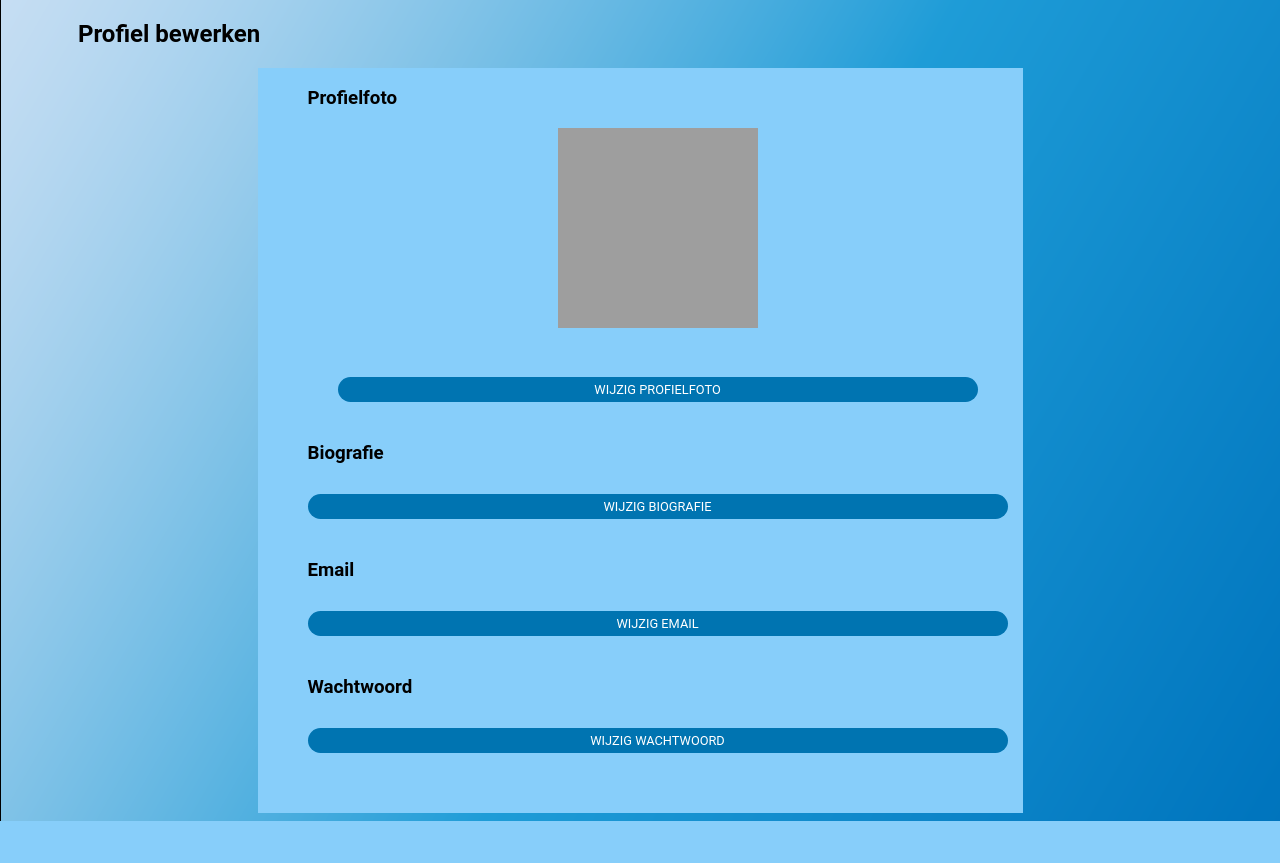
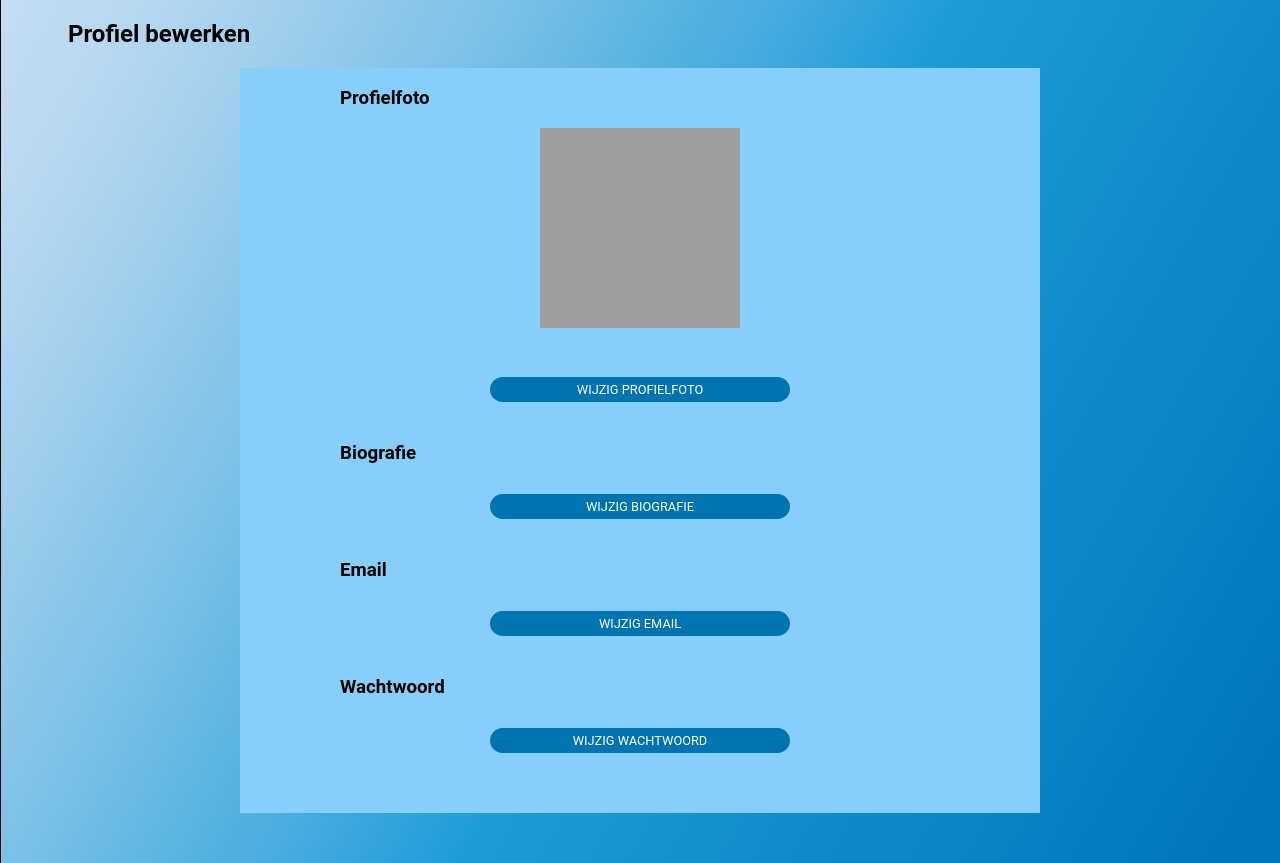
Before and after one commit to LisaWijffels/toppics, a PHP site: page /profile.php in a window 1280 px wide. Shown: the part 152-1015 px from the top of the page. Before the commit the page ends 973 px from the top, so only its background shows below. Run offline with PHP 8.4, Linux system fonts and the light colour scheme; data that the repository does not hold is empty; grey boxes are pictures that could not be loaded.

Commit message:
profile.php responsive

```diff
--- a/css/style.css
+++ b/css/style.css
@@ -315,12 +315,13 @@ h1
     .profile
     {
         max-width: 500px;
+        margin-bottom: 50px;
     }
 
     .editProfileButton
 {
-    padding-left: 30px;
-    padding-right: 30px;
+    padding-left: 80px;
+    padding-right: 80px;
 }
 
     .feed
@@ -346,14 +347,21 @@ h1
 
     .h2
     {
-        margin-left: 70px;
+        margin-left: 60px;
     }
 
     .profile
     {
-        max-width: 700px;
-        padding-left: 50px;
-        padding right: 50px;
+        max-width: 600px;
+        padding-left: 100px;
+        padding-right: 100px;
+
+    }
+
+    .editProfileButton
+    {
+    padding-left: 150px;
+    padding-right: 150px;
     }
 
     .feed
--- a/profile.php
+++ b/profile.php
@@ -116,7 +116,9 @@ if(isset($_POST["btnPassword"]) ){
                         <input class="profile__form button" type="submit" name="btnprofileText" value="Bevestig">
                     </form>
                 </div>
-                <a href="#" class="btnedit editProfileText visible">Wijzig biografie</a>
+                <div class="editProfileButton">
+                    <a href="#" class="btnedit editProfileText visible">Wijzig biografie</a>
+                </div>
             </div>
             <div>
                 <h3>Email</h3>
@@ -128,7 +130,9 @@ if(isset($_POST["btnPassword"]) ){
                         <input class="profile__form button" type="submit" name="btnEmail" value="Bevestig">
                     </form>
                 </div>
+                <div class="editProfileButton">
                 <a href="#" class="btnedit editEmail visible">Wijzig email</a>
+                </div>
             </div>
 
             <div>
@@ -147,7 +151,9 @@ if(isset($_POST["btnPassword"]) ){
                         <input class="profile__form button" type="submit" name="btnPassword" value="Bevestig">
                     </form>
                 </div>
+                <div class="editProfileButton">
                 <a href="#" class="btnedit editPassword visible">Wijzig wachtwoord</a>
+                </div>
             </div>
 
         </div>
```
